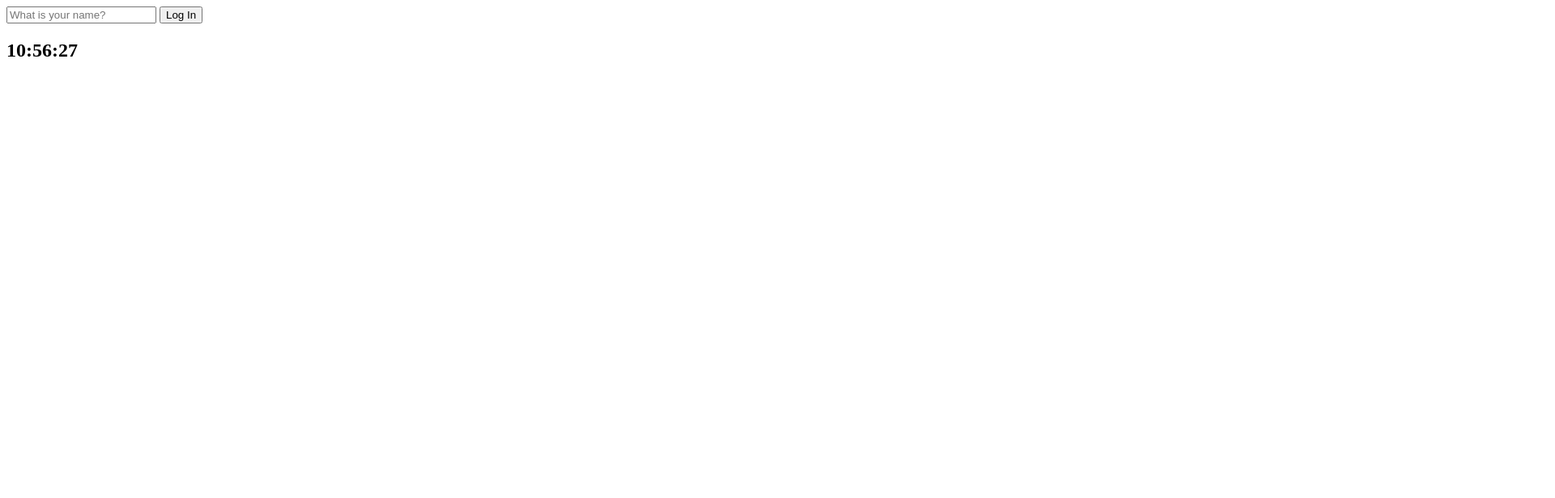
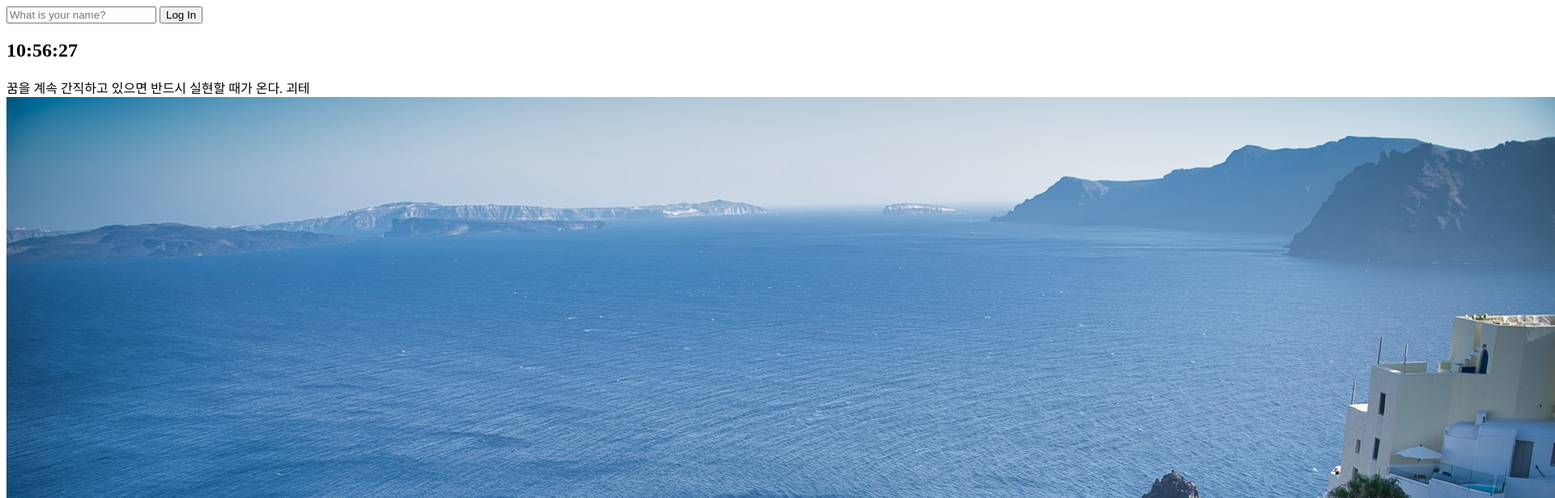
Before and after one commit to whailey7724/vanilaJS_Chromeapp, a plain HTML site: page index.html in a window 1280 px wide. Shown: the top 616 px of the page at 81% size, 1920 px wide, since content can reach past the window. Drawn offline with Linux system fonts and the light colour scheme.

Commit message:
quotes and background
명언과 배경 랜덤으로 하나 출력
- random()
- round(), ceil(), floor()
- createElement

```diff
--- a/index.html
+++ b/index.html
@@ -11,9 +11,15 @@
         <input required maxlength="15" type="text" placeholder="What is your name?" />
         <button>Log In</button>
     </form>
+    <h2 id="clock">00:00:00</h2>
     <h1 id="greeting" class="hidden"></h1>
-    <h2 id="clock">00:00:00</h2>
+    <div id="quote">
+        <span></span>
+        <span></span>
+    </div>
     <script src="./js/greetings.js"></script>
     <script src="./js/clock.js"></script>
+    <script src="./js/quotes.js"></script>
+    <script src="./js/background.js"></script>
 </body>
 </html>
--- /dev/null
+++ b/js/background.js
@@ -0,0 +1,10 @@
+const images = ["0.jpeg", "1.jpeg", "2.jpeg"];
+
+const chosenImage = images[Math.floor(Math.random() * images.length)];
+
+const bgImage = document.createElement("img");  // html에 집어넣기! 그동안 html에 있는 것 갖고오기만 했는데
+
+bgImage.src = `img/${chosenImage}`;
+
+document.body.appendChild(bgImage);
+// append는 맨 뒤에 prepend는 맨 위에
--- /dev/null
+++ b/js/quotes.js
@@ -0,0 +1,60 @@
+const quotes = [
+    {
+        quote : "하루에 3시간을 걸으면 7년 후에 지구를 한 바퀴 돌 수 있다.",
+        author: "사무엘 존슨",
+    },
+    {
+        quote : "피할 수 없으면 즐겨라.",
+        author: "로버트 엘리엇",
+    },
+    {
+        quote : "한 번의 실패와 영원한 실패를 혼동하지 마라.",
+        author: "F.스콧 핏제랄드",
+    },
+    {
+        quote : "너무 소심하고 까다롭게 자신의 행동을 고민하지 말라. 모든 인생은 실험이다. 더 많이 실험할 수록 더 나아진다.",
+        author: "랄프 왈도 에머슨",
+    },
+    {
+        quote : "평생 살 것처럼 꿈을 꾸어라. 그리고 내일 죽을 것처럼 오늘을 살아라.",
+        author: "제임스 딘",
+    },
+    {
+        quote : "해야 할 것을 하라. 모든 것은 타인의 행복을 위해서, 동시에 특히 나의 행복을 위해서이다.",
+        author: "톨스토이",
+    },
+    {
+        quote : "1퍼센트의 가능성, 그것이 나의 길이다.",
+        author: "나폴레옹",
+    },
+    {
+        quote : "절대 어제를 후회하지 마라. 인생은 오늘의 나 안에 있고 내일은 스스로 만드는 것이다.",
+        author: "L.론허바드",
+    },
+    {
+        quote : "화려한 일을 추구하지 말라. 중요한 것은 스스로의 재능이며, 자신의 행동에 쏟아 붓는 사랑의 정도이다.",
+        author: "마더 테레사",
+    },
+    {
+        quote : "꿈을 계속 간직하고 있으면 반드시 실현할 때가 온다.",
+        author: "괴테",
+    }
+];
+
+const quote = document.querySelector("#quote span:first-child");
+const author = document.querySelector("#quote span:last-child");
+
+/*
+Randomness(무작위성)
+js에서 제공하는 함수 random() : 0부터 1 사이의 랜덤한 숫자를 제공
+>> random() * 10 하면 0부터 10 사이의 숫자들을 얻을 수 있다.!!!!
+그러나.. 너무 많은 소숫점....... -> 해결방법 3가지 함수
+round() ==> 소숫점 자리 반올림
+ceil() ==> 숫자를 천장(ceil)까지 높여주는 것. 소숫점 올림
+floor() ==> 숫자를 바닥까지... 소숫점 내림
+*/
+//console.log(quotes[Math.floor(Math.random() * 10)]);    // 명언이 10개일때만 사용할 수 있음..
+const todaysQuote =  quotes[Math.floor(Math.random() * quotes.length)];     // math.floor -> floor함수 적용, math.random -> random함수, quotes.length -> array 길이
+
+quote.innerText = todaysQuote.quote;
+author.innerText = todaysQuote.author;
```
Also changed, not shown: img/0.jpeg (added), img/1.jpeg (added), img/2.jpeg (added).
